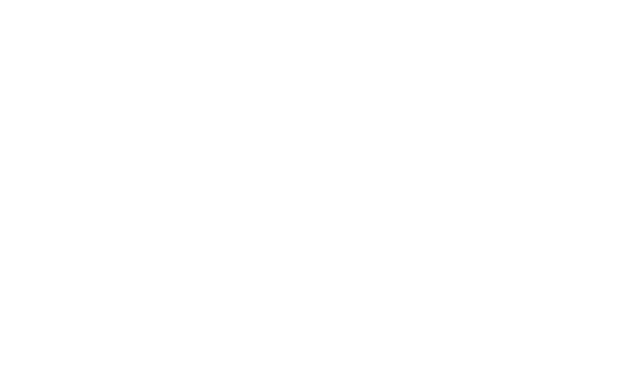
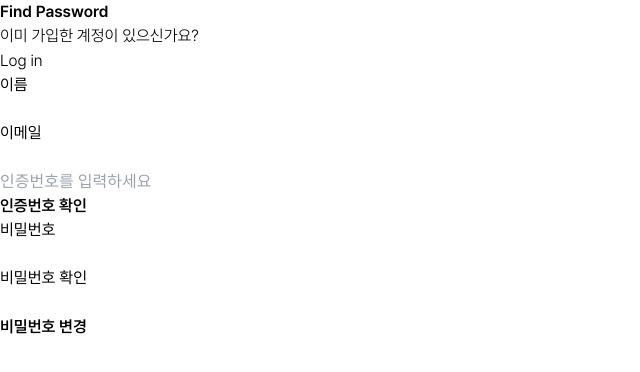
Before and after one commit to DevGuidely/DevGuidely_FE, a React (Vite) app: page /findPassword in a window 1280 px wide. Before the commit this address had no page. Shown: the top 372 px of the page, without its empty margins (0-640 px from the left). Built offline with nearby package versions, Linux system fonts and the light colour scheme.

Commit message:
add: 비밀번호 찾기 페이지 추가

```diff
--- a/src/App.jsx
+++ b/src/App.jsx
@@ -2,6 +2,7 @@
 import Main from './pages/Main.jsx';
 import Login from './pages/Login.jsx';
 import SignUp from './pages/SignUp.jsx';
+import FindPassword from './pages/FindPassword.jsx';
 import ProjectList from './pages/Project/ProjectList.jsx';
 import ProjectListDetail from './pages/Project/ProjectListDetail.jsx';
 import PlanningDetail from './pages/Project/PlanningDetail.jsx';
@@ -12,6 +13,7 @@
       <Route path="/" element={<Main />} />
       <Route path="/login" element={<Login />} />
       <Route path="/signup" element={<SignUp />} />
+      <Route path="/findPassword" element={<FindPassword />} />
       <Route path="/projectList" element={<ProjectList />} />
       <Route path="/projectList/:projectId" element={<ProjectListDetail />} />
       <Route path="/projectList/:projectId/planning" element={<PlanningDetail />} />
--- /dev/null
+++ b/src/pages/FindPassword.jsx
@@ -0,0 +1,130 @@
+import { Link } from 'react-router-dom'
+import { useState } from 'react'
+
+export default function FindPassword() {
+  const [name, setName] = useState('')
+  const [email, setEmail] = useState('')
+  const [authCode, setAuthCode] = useState('')
+  const [password, setPassword] = useState('')
+  const [passwordConfirm, setPasswordConfirm] = useState('')
+
+  const emailRegex = /^[^\s@]+@[^\s@]+\.[^\s@]+$/
+  const isEmailValid = emailRegex.test(email)
+
+  const isPasswordMatch =
+    passwordConfirm.length > 0 && password !== passwordConfirm
+
+  return (
+    <div className="min-h-screen mb-10 bg-gradient-soft">
+      <div className="bg-gradient-content">
+        <div className="flex flex-col items-center w-full">
+          <div className="fontSB mt-[3.5%] text-[30px]">Find Password</div>
+          <div className="flex justify-center items-center w-full mt-[0.7%]">
+            <div className="fontLight text-[16px]">
+              이미 가입한 계정이 있으신가요?
+            </div>
+            <Link
+              to="/login"
+              className="fontLight text-[16px] text-[#1e1e1e] underline ml-[1%]"
+            >
+              Log in
+            </Link>
+          </div>
+        </div>
+
+        <div className="flex flex-col w-full items-center justify-center mt-[3%]">
+          {/* 이름 */}
+          <div className="flex flex-col mb-[2%] w-[50%]">
+            <div className="fontRegular text-[#666] text-[14px]">이름</div>
+            <input
+              type="text"
+              value={name}
+              onChange={e => setName(e.target.value)}
+              className="bg-transparent px-[2%] py-[1.6%] mt-[1.3%] rounded-[15px] border border-[#666]"
+            />
+          </div>
+
+          {/* 이메일 */}
+          <div className="flex flex-col w-[50%]">
+            <div className="flex items-center justify-between w-full">
+              <div className="fontRegular text-[#666] text-[14px]">이메일</div>
+              {email.length > 0 && !isEmailValid && (
+                <div className="text-[12px] text-[#E86666] fontRegular">
+                  올바른 이메일 형식을 입력해주세요.
+                </div>
+              )}
+            </div>
+            <input
+              type="text"
+              value={email}
+              onChange={e => setEmail(e.target.value)}
+              className="bg-transparent px-[2%] py-[1.6%] mt-[1.3%] rounded-[15px] border border-[#666]"
+            />
+          </div>
+
+          {/* 인증번호 */}
+          <div className="flex flex-col w-[50%] mt-[2%]">
+            <input
+              type="text"
+              placeholder="인증번호를 입력하세요"
+              value={authCode}
+              onChange={e => setAuthCode(e.target.value)}
+              className="bg-transparent px-[2%] py-[1.6%] rounded-[15px] border border-[#666]"
+            />
+          </div>
+
+          {/* 인증 버튼 */}
+          <div className="flex justify-center w-full mt-[2%]">
+            <button
+              type="button"
+              className="w-[50%] py-[1%] text-[#fff] fontSB rounded-[15px] bg-[#1E1E1E]"
+            >
+              인증번호 확인
+            </button>
+          </div>
+
+          {/* 비밀번호 */}
+          <div className="flex flex-col w-[50%] mt-[3%]">
+            <div className="fontRegular text-[#666] text-[14px]">비밀번호</div>
+            <input
+              type="password"
+              value={password}
+              onChange={e => setPassword(e.target.value)}
+              className="bg-transparent px-[2%] py-[1.6%] mt-[1.3%] rounded-[15px] border border-[#666]"
+            />
+          </div>
+
+          {/* 비밀번호 확인 */}
+          <div className="flex flex-col w-[50%] mt-[2%]">
+            <div className="flex items-center justify-between w-full">
+              <div className="fontRegular text-[#666] text-[14px]">
+                비밀번호 확인
+              </div>
+              {isPasswordMatch && (
+                <div className="text-[12px] text-[#E86666] fontRegular">
+                  비밀번호가 일치하지 않습니다.
+                </div>
+              )}
+            </div>
+            <input
+              type="password"
+              value={passwordConfirm}
+              onChange={e => setPasswordConfirm(e.target.value)}
+              className="bg-transparent px-[2%] py-[1.6%] mt-[1.3%] rounded-[15px] border border-[#666]"
+            />
+          </div>
+
+          {/* 변경 버튼 */}
+          <div className="flex justify-center w-full mt-[3%]">
+            <button
+              type="button"
+              className="w-[50%] py-[1%] text-[#fff] fontSB rounded-[15px] bg-[#1E1E1E]"
+            >
+              비밀번호 변경
+            </button>
+          </div>
+        </div>
+      </div>
+    </div>
+  )
+}
--- a/src/pages/Login.jsx
+++ b/src/pages/Login.jsx
@@ -22,7 +22,7 @@
 
   async function handleLogin() {
     try {
-      setLoginError(""); // 이전 에러 초기화
+      setLoginError("");
 
       const result = await loginApi({ email, password, rememberMe });
       localStorage.setItem("accessToken", result.accessToken);
@@ -48,7 +48,7 @@
 
         <div className='flex flex-col w-full items-center justify-center mt-[8%]'>
           <div className='flex flex-col w-[50%]'>
-            <div className='flex w-full justify-between items-center'>
+            <div className='flex items-center justify-between w-full'>
               <div className='fontRegular text-[#666] text-[14px]'>이메일</div>
               {email.length > 0 && !isEmailValid && (
                 <div className="mt-[0.6%] text-[12px] text-[#E86666] fontRegular">
@@ -77,7 +77,7 @@
           </div>
 
           <div className="flex justify-between w-[50%] mt-[0.8%]">
-            <div className="flex w-full items-center">
+            <div className="flex items-center w-full">
               <input
                 type="checkbox"
                 className="flex"
@@ -87,7 +87,7 @@
               <div className="fontRegular w-full text-[14px] ml-[1.2%]">Remember me</div>
             </div>
 
-            <div className="flex fontRegular underline text-[14px] whitespace-nowrap">Forgot Password?</div>
+            <Link to="/findPassword" className="flex fontRegular underline text-[14px] whitespace-nowrap">Forgot Password?</Link>
           </div>
 
           <div className="flex justify-center w-full mt-[2%]">
```
